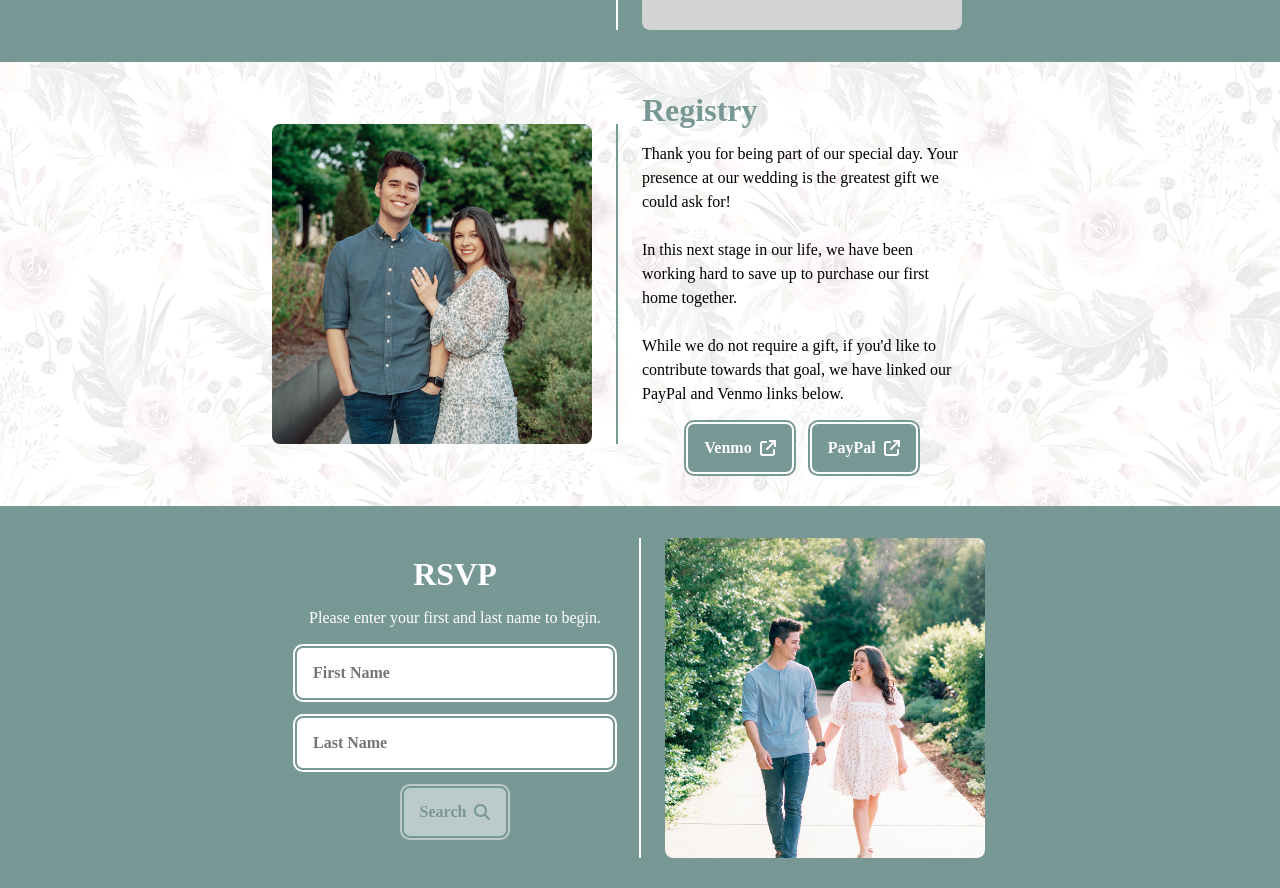
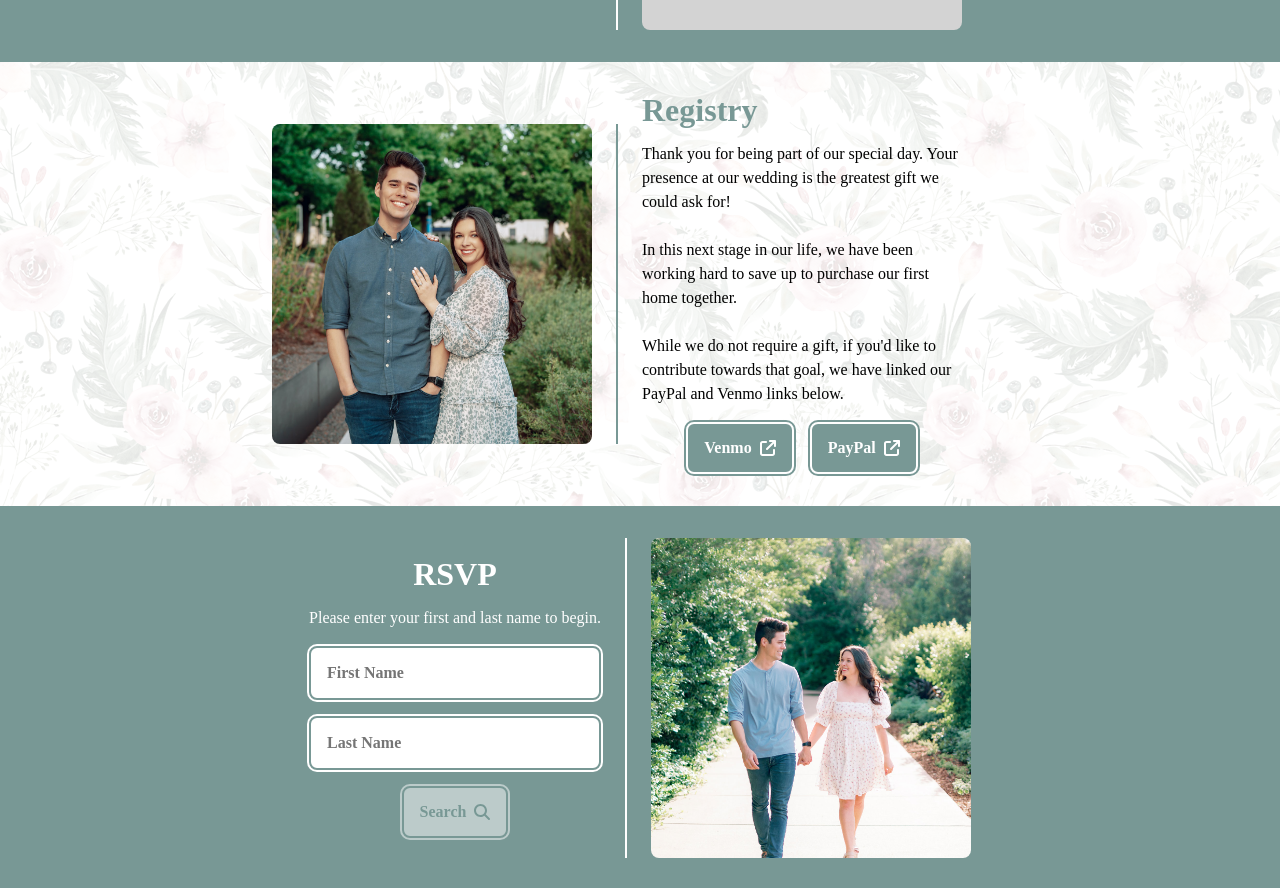
Before and after one commit to alexlpak/joining-the-pak, a React (Create React App) app: page / in a window 1280 px wide. Shown: the part 1789-2677 px from the top of the page. Built offline with nearby package versions, Linux system fonts and the light colour scheme; no server answers; grey boxes are pictures that could not be loaded; a web font is replaced by a local one; what js-confetti would draw is missing.

Commit message:
removed static 20rem width on form

```diff
--- a/src/components/Form.tsx
+++ b/src/components/Form.tsx
@@ -7,7 +7,7 @@ const FormStyled = styled.form`
     display: flex;
     flex-direction: column;
     gap: 1rem;
-    width: 20rem;
+    width: 100%;
 `;
 
 const ErrorMessage = styled.span`
```
